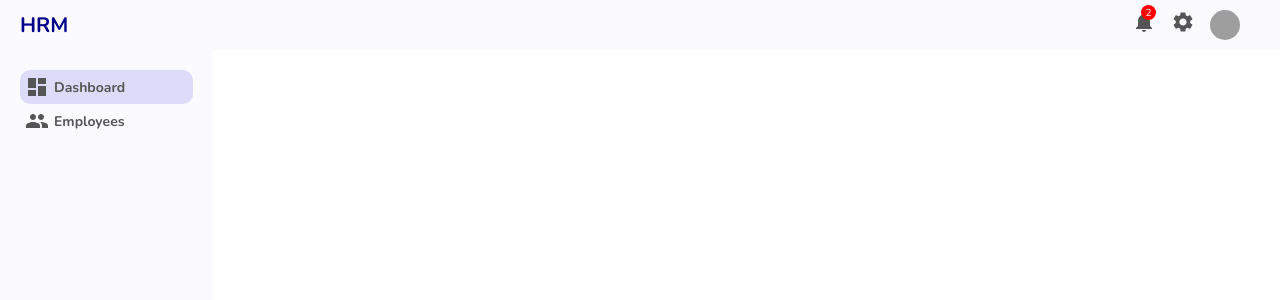
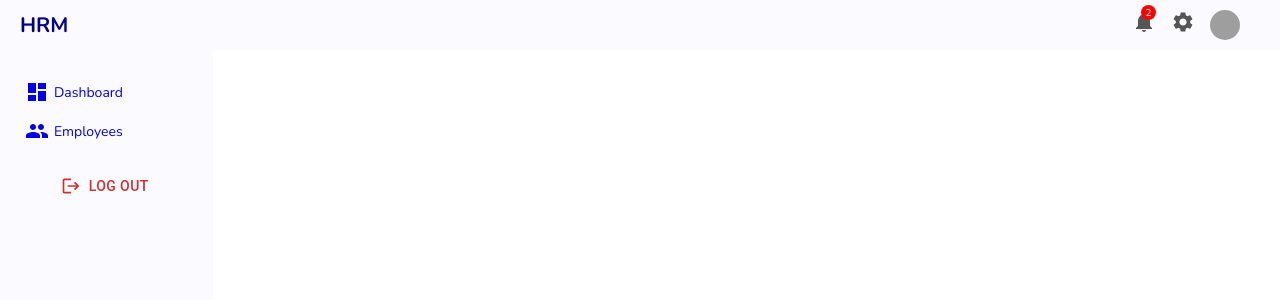
Before and after one commit to Onuiteshi/Employee-managemen-system, a React (Create React App) app: page / in a window 1280 px wide. Shown: the top 300 px of the page. Built offline with nearby package versions, Linux system fonts and the light colour scheme; sample sign-in values are in the browser's storage; grey boxes are pictures that could not be loaded.

Commit message:
feat: added private route and modified the click active side bar

```diff
--- /dev/null
+++ b/src/components/PrivateRoute.js
@@ -0,0 +1,18 @@
+import React from "react";
+import { Navigate } from "react-router-dom";
+
+const useAuth = () => {
+  const user = localStorage.getItem("user");
+  if (user) {
+    return true;
+  } else {
+    return false;
+  }
+};
+const PrivateRoute = ({ children }) => {
+  const auth = useAuth();
+
+  return <div>{auth ? children : <Navigate to="/login" />}</div>;
+};
+
+export default PrivateRoute;
--- a/src/components/SideBar/SideBar.js
+++ b/src/components/SideBar/SideBar.js
@@ -1,19 +1,51 @@
 import React from "react";
 import { Dashboard } from "@mui/icons-material";
 import { People } from "@mui/icons-material";
+import { Logout } from "@mui/icons-material";
+import { Button } from "@mui/material";
 import "./sidebar.css";
+import { NavLink } from "react-router-dom";
+import { useNavigate } from "react-router-dom";
 
 const SideBar = () => {
+  const navigate = useNavigate();
+
+  const logout = () => {
+    localStorage.removeItem("user");
+    navigate("/login");
+  };
   return (
     <div className="sideBar">
       <div className="sideBarWrapper">
         <div className="sideBarMenu">
-          <h4 className="sideBarTitle active">
+          <NavLink
+            className={(navData) =>
+              navData.isActive ? "sideBarTitle active" : "sideBarTitle"
+            }
+            style={{ textDecoration: "none" }}
+            to="/dashboard"
+          >
             <Dashboard className="sideBarIcon" /> Dashboard
-          </h4>
-          <h4 className="sideBarTitle">
+          </NavLink>
+          <NavLink
+            className={(navData) =>
+              navData.isActive ? "sideBarTitle active" : "sideBarTitle"
+            }
+            style={{ textDecoration: "none" }}
+            to="/employees"
+          >
             <People className="sideBarIcon" /> Employees
-          </h4>
+          </NavLink>
+          <div className="logoutBtn">
+            <Button
+              onClick={logout}
+              fullWidth
+              startIcon={<Logout />}
+              color="error"
+            >
+              Log out
+            </Button>
+          </div>
         </div>
       </div>
     </div>
--- a/src/components/SideBar/sidebar.css
+++ b/src/components/SideBar/sidebar.css
@@ -18,6 +18,7 @@
   border-radius: 10px;
   padding: 5px;
   cursor: pointer;
+  margin-top: 5px;
 }
 
 .sideBarTitle.active,
@@ -26,6 +27,10 @@
 }
 
 .sideBarIcon {
-  margin-right: 5px;
-  font-size: 12px;
+  margin-right: 0.31rem;
+  font-size: 0.8rem;
 }
+
+.logoutBtn {
+  margin-top: 1.25rem;
+}
--- a/src/pages/Login/Login.js
+++ b/src/pages/Login/Login.js
@@ -8,6 +8,8 @@ import { Button } from "@mui/material";
 import "./login.css";
 import React from "react";
 import { useForm } from "react-hook-form";
+import { useNavigate } from "react-router-dom";
+
 const Login = () => {
   const {
     register,
@@ -15,8 +17,13 @@ const Login = () => {
     formState: { errors },
   } = useForm();
 
+  const navigate = useNavigate();
+
   const submitForm = (data) => {
     console.log(data);
+    let value = JSON.stringify(data);
+    localStorage.setItem("user", value);
+    navigate("/dashboard");
   };
   return (
     <div className="loginContainer">
@@ -59,7 +66,11 @@ const Login = () => {
                     size="small"
                     margin="normal"
                     {...register("password", {
-                      required: "Password is Required",
+                      required: "You must specify a password",
+                      minLength: {
+                        value: 8,
+                        message: "Password must have at least 8 characters",
+                      },
                     })}
                     error={!!errors?.password}
                     helperText={
@@ -71,6 +82,9 @@ const Login = () => {
                   Login
                 </Button>
               </form>
+              <small style={{ color: "grey", fontWeight: "bold" }}>
+                * Input your email and create a password to register/login
+              </small>
             </CardContent>
           </Card>
         </Container>
--- a/src/routes/index.js
+++ b/src/routes/index.js
@@ -3,14 +3,22 @@ import { BrowserRouter, Routes, Route } from "react-router-dom";
 import Login from "../pages/Login/Login";
 import Layout from "../layout";
 import Dashboard from "../pages/Dashboard";
-import Employees from "../pages/Employees";
+import Employees from "../pages/Employees/Employees";
+import PrivateRoute from "../components/PrivateRoute";
 
 const index = () => {
   return (
     <BrowserRouter>
       <Routes>
         <Route path="/login" element={<Login />} />
-        <Route path="/" element={<Layout />}>
+        <Route
+          path="/"
+          element={
+            <PrivateRoute>
+              <Layout />
+            </PrivateRoute>
+          }
+        >
           <Route path="dashboard" element={<Dashboard />} />
           <Route path="employees" element={<Employees />} />
         </Route>
```
